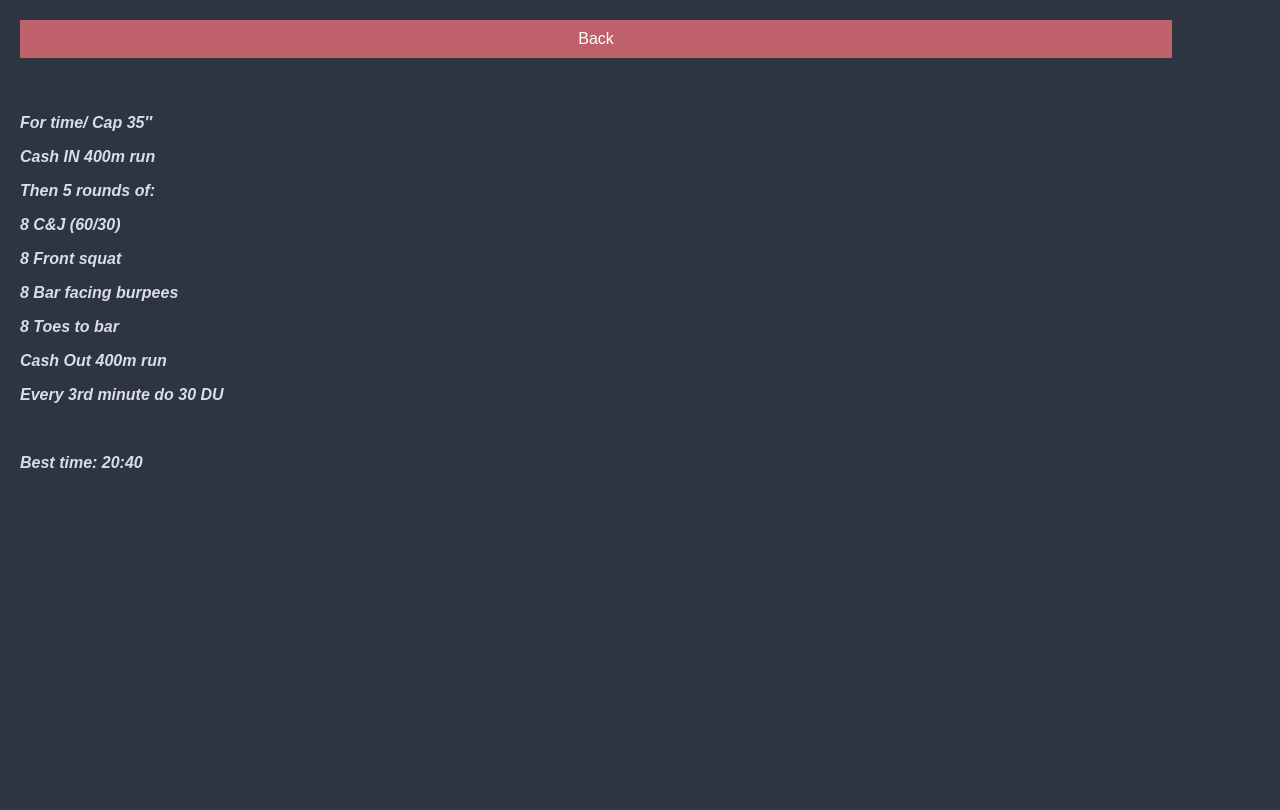
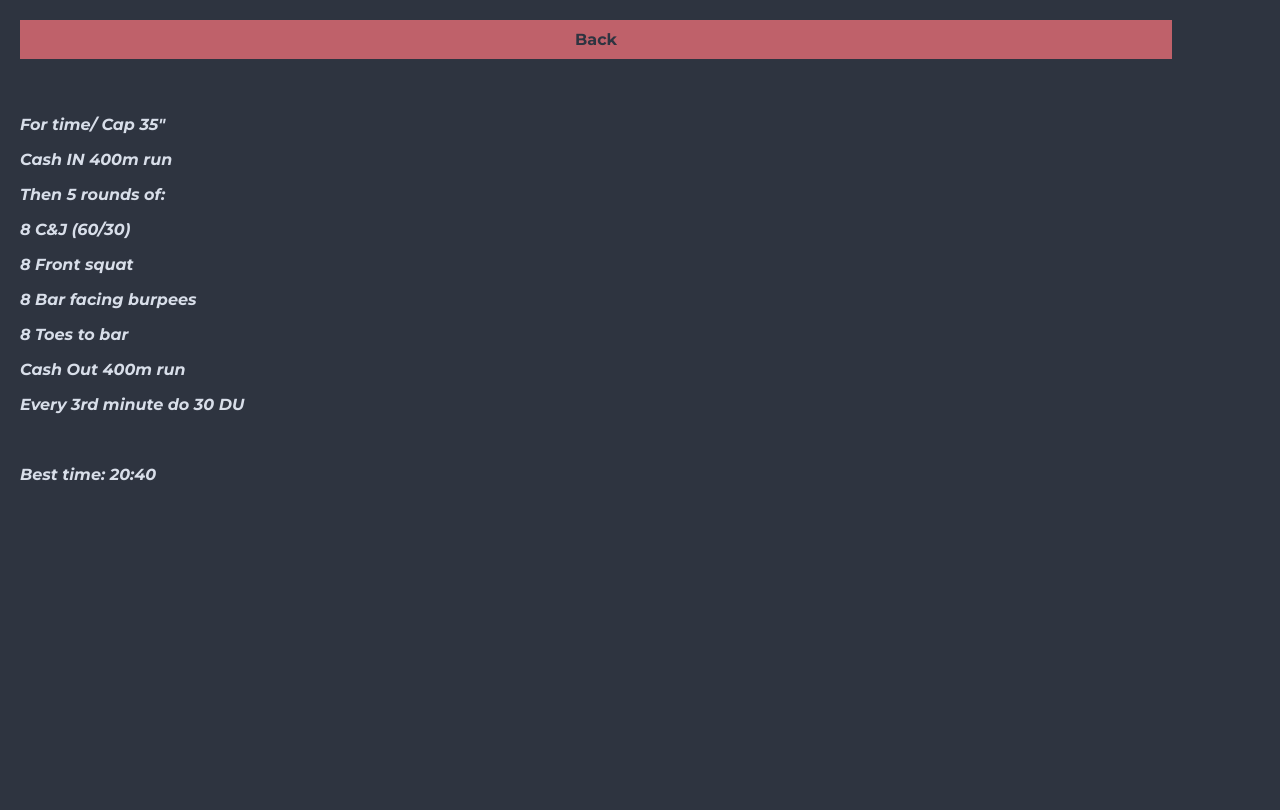
Before and after one commit to tonytech83/crossfit-wods, a Flask app: page /data/2023-05-27.html in a window 1280 px wide. Run offline with Flask 3, Linux system fonts and the light colour scheme.

Commit message:
change view on root, from ul to flex div with cubes. separate colors in different css file. add others :)

```diff
--- /dev/null
+++ b/static/colors.css
@@ -0,0 +1,12 @@
+:root {
+  --black-color: #2e3440;
+  --green-color: #a3be8c;
+  --white-color: #d8dee9;
+  --grey-color: #373d49;
+  --blue-color: #81a1c1;
+  --red-color: #bf616a;
+  --yellow-color: #ebcb8b;
+  --purple-color: #b48ead;
+  --orange-color: #f7931a;
+  --darkblue-color: #7292b2;
+}
--- a/static/styles.css
+++ b/static/styles.css
@@ -1,43 +1,42 @@
+@import "colors.css";
+
+@import url("https://fonts.googleapis.com/css2?family=Montserrat:ital,wght@0,100..900;1,100..900&display=swap");
+
 body {
+    font-family: "Montserrat", sans-serif;
     height: 100vh; /* Ensures the body takes the full viewport height */
-    font-family: Arial, sans-serif;
     margin: 0;
     padding: 0;
-    background-color: #2E3440;
+    background-color: var(--black-color);
 }
 
 h1 {
     text-align: center;
-    color: #D8DEE9;
+    color: var(--white-color);
 }
 
-ul {
-    width: 50%;
-    margin: auto;
-    list-style-type: none;
-    padding: 0;
+.wods-list {
+    display: flex;
+    flex-wrap: wrap;
+    justify-content: space-evenly;
+    align-items: center;
+    gap: 5px;
+    margin: 0 10px;
 }
 
-li {
+.wod-item {
     display: flex;
     justify-content: center;
-    margin: 10px 0;
-    padding: 10px;
-    background-color: #fff;
-    border: 1px solid #ddd;
-    border-radius: 5px;
-    transition: box-shadow 0.3s ease;
+    align-items: center;
+    width: 160px;
+    height: 160px;
+    border: 2px solid var(--orange-color);
+    border-radius: 8px;
 }
 
-li:hover {
-    background-color: #f7931a;
-    color: #007BFF;
-    align-items: center;
-}
-
-a {
+.wod-item a {
     text-decoration: none;
-    color: #2E3440;
+    color: var(--white-color);
 }
 
 .btn {
@@ -53,13 +52,15 @@ a {
     flex: 1;
     text-align: center;
     padding: 10px 0;
-    background-color: #BF616A;
-    color: white;
+    background-color: var(--red-color);
+    color: var(--black-color);
+    font-weight: bold;
+    text-decoration: none;
 }
 
 .card {
     padding: 10px;
-    color: #D8DEE9;
+    color: var(--white-color);
     flex: 1;
     justify-content: center; /* Centers horizontally */
     align-items: center;
--- a/utils/helpers.py
+++ b/utils/helpers.py
@@ -1,10 +1,24 @@
 import os
+from datetime import datetime
 
 data_dir = 'data'
 
+def format_date_from_filename(filename):
+    date_part = filename.split('.')[0]  # "2022-06-21"
+    date_obj = datetime.strptime(date_part, "%Y-%m-%d")
+
+    return date_obj.strftime("%d %B %Y")
+
 def get_data_dir():
-
-    data_files = [file for file in os.listdir(data_dir) if file.endswith('.html')]
+    """
+    Create list of dictionaries with file name and from file name which is date formated dare
+    :return: list of dictionaries
+    """
+    data_files = [
+        {"filename": file, "formatted_date": format_date_from_filename(file)}
+        for file in os.listdir(data_dir)
+        if file.endswith('.html')
+    ]
 
     return data_files
 
```
Also changed, not shown: templates/index.html (+6 -3 lines).
